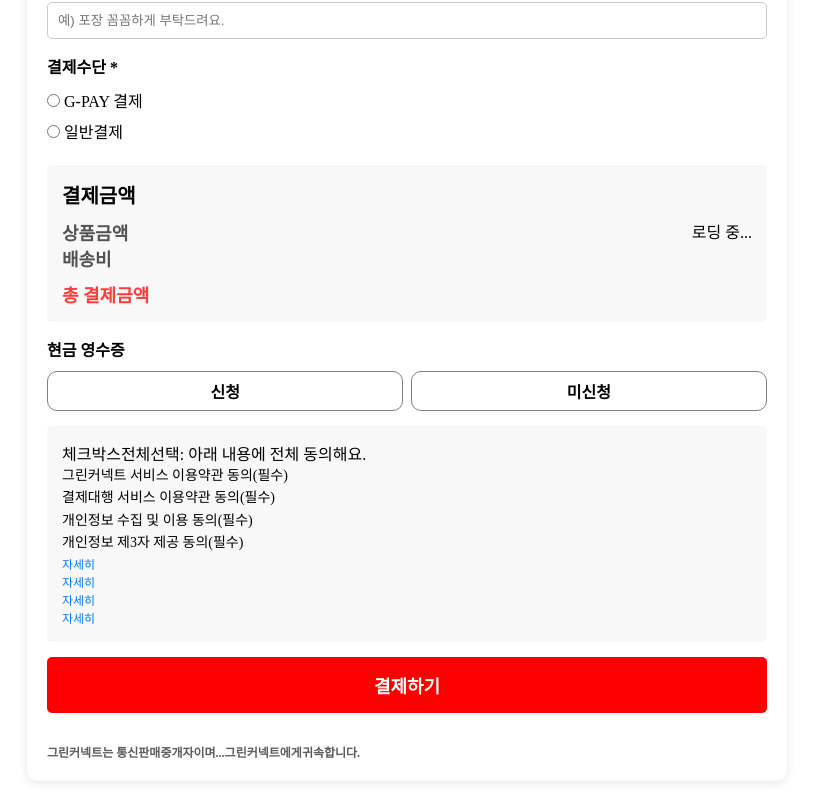
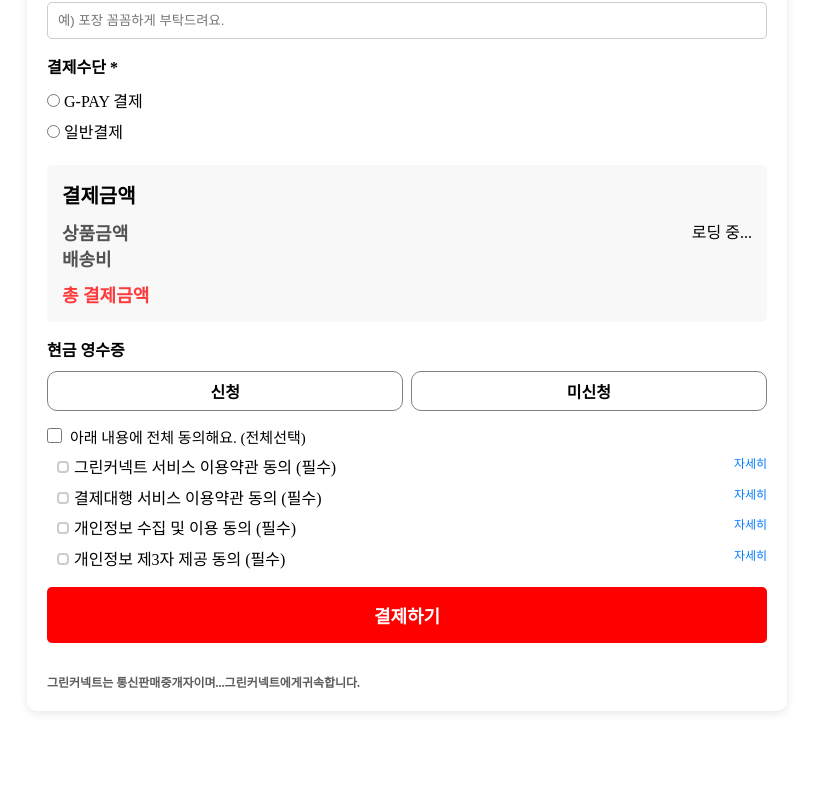
Before and after one commit to janghyun1019/GreenConnect, a React (Create React App) app in the folder src/greenconnect/: page /payPage/1 in a window 1280 px wide. Shown: the part 687-1488 px from the top of the page, without its empty margins (233-1046 px from the left). After the commit the page ends 1418 px from the top, so only its background shows below. Built offline with nearby package versions, Linux system fonts and the light colour scheme.

Commit message:
결제페이지 수정 - 1

```diff
--- a/src/greenconnect/src/pay/PayPage.js
+++ b/src/greenconnect/src/pay/PayPage.js
@@ -22,30 +22,36 @@ function PayPage() {
         return text.length > maxLength ? text.substring(0, maxLength) + ".." : text;
     };
 
+
     // 결제 input 입력한 정보들 담는 것들
     const [tradingType, setTradingType] = useState('commonTrading'); // 거래방식 택배, 만나서거래
-    const [buyerAdress, setBuyerAdress] = useState(null); // 구매자 주소정보
     const [requestContent, setRequestContent] = useState(null); // 구매자 배송요청사항
-
-    // 우편 주소 검색
-    const [adressError, setAdressError] = useState({});
-    const [isLoadingAdress, setIsLoadingAdress] = useState(false);
-    const [address, setAddress] = useState(null);
-    const [formData, setFormData] = useState({
-        receiver: '',
-        phone: '',
-        postal_code: '',
-        address1: '',
-        address2: '',
-        is_default: false
-    });
-
+    const [buyerTotalAdress, setBuyerTotalAdress] = useState(null); // 구매자 주소정보
+    const [postalCode, setPostalCode] = useState(null);
+    const [address1, setAdress1] = useState(null);
+    const [address2, setAdress2] = useState(null);
+    const [receiver, setReceiver] = useState(null);
+    const [receiptPhoneNum, setReceiptPhoneNum] = useState(null);
+    const [receiptBusinessRegiNum, setReceiptBusinessRegiNum] = useState(null);
 
     // 사용자 선택 상태관리
     const [paymentType, setPaymentType] = useState(''); // 결제수단 g-pay or 일반결제
     const [isApplied, setIsApplied] = useState(false); // 소득공제 신청 여부
     const [receiptType, setReceiptType] = useState(null); // 개인소득공제용 or 사업자증빙용
     const [commonPayType, setCommonPayType] = useState(null); // 카드결제 or 무통장입금
+    const [payServiceAllAgree, setPayServiceAllAgree] = useState(false);
+    const [payServiceAgree1, setPayServiceAgree1] = useState(false);
+    const [payServiceAgree2, setPayServiceAgree2] = useState(false);
+    const [payServiceAgree3, setPayServiceAgree3] = useState(false);
+    const [payServiceAgree4, setPayServiceAgree4] = useState(false);
+
+
+    // 우편 주소 검색
+    const [adressError, setAdressError] = useState({});
+    const [isLoadingAdress, setIsLoadingAdress] = useState(false);
+    const [address, setAddress] = useState(null);
+    const [formData, setFormData] = useState({});
+
 
     useEffect(() => {
         // 세션에서 사용자 정보 가져오기 (localStorage나 sessionStorage에서)
@@ -92,33 +98,7 @@ function PayPage() {
         fetchBuyInfo();
     }, [buyUser, postId]); // postId가 변경되면 다시 실행
 
-
-    // useEffect(() => {
-    //     fetchAddresses();
-    // }, []);
-
-    // const fetchAddresses = async () => {
-    //     setIsLoadingAdress(true);
-    //     try {
-    //         // Spring Boot 서버 API 엔드포인트 호출
-    //         const response = await axios.get('/api/addresses');
-    //         setAddress(response.data);
-    //     } catch (error) {
-    //         console.error("주소 목록을 불러오는데 실패했습니다:", error);
-    //         alert("주소 목록을 불러오는데 실패했습니다.");
-    //     } finally {
-    //         setIsLoadingAdress(false);
-    //     }
-    // };
-
-    const handleChange = (e) => {
-        const { name, value, type, checked } = e.target;
-        setFormData({
-            ...formData,
-            [name]: type === 'checkbox' ? checked : value
-        });
-    };
-
+    // 우편 주소
     const searchPostalCode = () => {
         if (!window.daum || !window.daum.Postcode) {
             const script = document.createElement('script');
@@ -132,14 +112,22 @@ function PayPage() {
 
     const openPostcode = () => {
         new window.daum.Postcode({
-            oncomplete: function(data) {
-                setFormData({
-                    ...formData,
-                    postal_code: data.zonecode,
-                    address1: data.roadAddress || data.jibunAddress
-                });
+            oncomplete: function (data) {
+                setPostalCode(data.zonecode)
+                setAdress1(data.roadAddress || data.jibunAddress)
             }
         }).open();
+    };
+
+    // 서비스 이용약관 전체동의 시 모두 체크
+    const handlePayServiceAllAgreeChange = (e) => {
+        const isChecked = e.target.checked;
+        setPayServiceAllAgree(isChecked);
+
+        setPayServiceAgree1(isChecked);
+        setPayServiceAgree2(isChecked);
+        setPayServiceAgree3(isChecked);
+        setPayServiceAgree4(isChecked);
     };
 
 
@@ -163,6 +151,7 @@ function PayPage() {
                     <div><label><input type='radio' name='tradingType' value='meetTrading' checked={tradingType === 'meetTrading'} onChange={(e) => setTradingType(e.target.value)} /> 만나서 거래(택배비 차감)</label></div> {/* 체크시 -postCost */}
                 </div>
 
+                {tradingType === 'commonTrading' && (
                     <div className='payBuyerAdressBox'>
                         <div className='payBuyerAdressTitle'>배송지 *</div>
                         <div className="payBuyerAdressBoxApi">
@@ -172,12 +161,13 @@ function PayPage() {
                                     type="text"
                                     name="postal_code"
                                     placeholder="우편번호 검색"
-                                value={formData.postal_code}
-                                onChange={handleChange}
+                                    value={postalCode}
+                                    onChange={(e) => setPostalCode(e.target.value)}
                                     className={adressError.postal_code ? 'error' : ''}
                                     readOnly
+                                    required
                                 />
-                            <button style={{padding:'5px', margin:'5px 0 5px 0', backgroundColor:'white',fontWeight:'bold' , borderRadius:'5px'}}
+                                <button style={{ padding: '5px', margin: '5px 0 5px 0', backgroundColor: 'white', fontWeight: 'bold', borderRadius: '5px' }}
                                     type="button"
                                     className="search-button"
                                     onClick={searchPostalCode}
@@ -194,10 +184,11 @@ function PayPage() {
                                 type="text"
                                 name="address1"
                                 placeholder="우편번호를 검색 해 주세요."
-                            value={formData.address1}
-                            onChange={handleChange}
+                                value={address1}
+                                onChange={(e) => setAdress1(e.target.value)}
                                 className={adressError.address1 ? 'error' : ''}
                                 readOnly
+                                required
                             />
                             {adressError.address1 && <span className="error-text">{adressError.address1}</span>}
                         </div>
@@ -207,9 +198,10 @@ function PayPage() {
                             <input
                                 type="text"
                                 name="address2"
+                                value={address2}
                                 placeholder="상세 주소를 입력 해 주세요."
-                            value={formData.address2}
-                            onChange={handleChange}
+                                onChange={(e) => setAdress2(e.target.value)}
+                                required
                             />
                         </div>
 
@@ -219,31 +211,32 @@ function PayPage() {
                                 type="text"
                                 name="receiver"
                                 placeholder="받으시는분 성함을 입력 해 주세요."
-                            value={formData.receiver}
-                            onChange={handleChange}
+                                value={receiver}
+                                onChange={(e) => setReceiver(e.target.value)}
+                                required
                             />
                         </div>
 
                     </div>
-
+                )}
                 <div className='payRequestBox'>
                     <div className='payRequestTitle'>거래 요청사항</div>
                     <div style={{ fontSize: '12px', fontWeight: 'bold', color: 'gray', padding: '0 0 5px 0' }}>판매자 및 배송기사에게 전달되는 요청사항이에요.</div>
-                    <div><input type='text' name='requestContent' placeholder='예) 포장 꼼꼼하게 부탁드려요.' onChange={(e) => setRequestContent(e.target.value)} /></div>
+                    <div><input type='text' name='requestContent' value={requestContent} placeholder='예) 포장 꼼꼼하게 부탁드려요.' onChange={(e) => setRequestContent(e.target.value)} /></div>
                 </div>
 
                 <div className='paymentType'>
                     <div className='paymentTypeTitle'>결제수단 *</div>
-                    <div><label><input type='radio' name='paymentType' value='gpay' checked={paymentType === 'gpay'} onChange={(e) => setPaymentType(e.target.value)} /> G-PAY 결제</label></div>
-                    <div><label><input type='radio' name='paymentType' value='common' checked={paymentType === 'common'} onChange={(e) => setPaymentType(e.target.value)} /> 일반결제</label></div>
+                    <div><label><input type='radio' name='paymentType' value='gPay' checked={paymentType === 'gPay'} onChange={(e) => setPaymentType(e.target.value)} /> G-PAY 결제</label></div>
+                    <div><label><input type='radio' name='paymentType' value='commonPay' checked={paymentType === 'commonPay'} onChange={(e) => setPaymentType(e.target.value)} /> 일반결제</label></div>
                 </div>
-                {paymentType === 'gpay' && (
+                {paymentType === 'gPay' && (
                     <div className='selectGpayBox'>
                         <div>현재 G-PAY 잔액: 원</div>  {/* gpay정보 불러와서입력 */}
                         <div>결제 후 예상 G-PAY 잔액: 원</div>
                     </div>
                 )}
-                {paymentType === 'common' && (
+                {paymentType === 'commonPay' && (
                     <div className='selectCommonPayBox'>
                         <div className='commonPayTypeBox'>
                             <div className={`payOption ${commonPayType === 'card' ? 'selected' : ''}`} onClick={() => setCommonPayType('card')} >카드결제</div>
@@ -251,12 +244,12 @@ function PayPage() {
                         </div>
                     </div>
                 )}
-                {commonPayType === 'card' && (
+                {commonPayType === 'card' && paymentType === 'commonPay' && (
                     <div className='selectCardPay'>
-
+                        카드결제시 띄우는 창
                     </div>
                 )}
-                {commonPayType === 'bankBook' && (
+                {commonPayType === 'bankBook' && paymentType === 'commonPay' && (
                     <div className='selectBankBookPay'>무통장결제시 띄우는 창</div>
                 )}
 
@@ -313,30 +306,79 @@ function PayPage() {
 
                             {/* 선택에 따라 정보 입력 박스 출력 */}
                             {receiptType === 'personal' && (
-                                <div><input type='text' placeholder='휴대폰 번호를 입력해주세요. - 포함 / 예) 000-0000-0000' /></div>
+                                <div><input type='text' name='receiptPhoneNum' value={receiptPhoneNum} onChange={(e) => setReceiptPhoneNum(e.target.value)} placeholder='휴대폰 번호를 입력해주세요. - 포함 / 예) 000-0000-0000' /></div>
                             )}
 
                             {receiptType === 'business' && (
-                                <div><input type='text' placeholder='사업자등록번호를 입력해주세요. -포함 / 예) 123-45-67890' /></div>
+                                <div><input type='text' name='receiptBusinessRegiNum' value={receiptBusinessRegiNum} onChange={(e) => setReceiptBusinessRegiNum(e.target.value)} placeholder='사업자등록번호를 입력해주세요. -포함 / 예) 123-45-67890' /></div>
                             )}
                         </div>
                     )}
                 </div>
 
                 <div className='payAgreeBox'>
-                    <div>체크박스전체선택: 아래 내용에 전체 동의해요.</div>
+
                     <div className='payAgreeUnit'>
-                        <div>그린커넥트 서비스 이용약관 동의(필수)</div>
-                        <div>결제대행 서비스 이용약관 동의(필수)</div>
-                        <div>개인정보 수집 및 이용 동의(필수)</div>
-                        <div>개인정보 제3자 제공 동의(필수)</div>
+                        <div className='payAllAgree'>
+                            <label>
+                                <input
+                                    type="checkbox"
+                                    checked={payServiceAllAgree}
+                                    onChange={handlePayServiceAllAgreeChange}
+                                />
+                                아래 내용에 전체 동의해요. (전체선택)
+                            </label>
                         </div>
                         <div className='payAgreeUnitDetail'>
-                        <div>자세히</div>
-                        <div>자세히</div>
-                        <div>자세히</div>
+                            <div><label>
+                                <input
+                                    type="checkbox"
+                                    name="payServiceAgree1"
+                                    checked={payServiceAgree1}
+                                    onChange={(e) => setPayServiceAgree1(e.target.checked)}
+                                />
+                                그린커넥트 서비스 이용약관 동의 (필수)
+                            </label></div>
                             <div>자세히</div>
                         </div>
+                        <div className='payAgreeUnitDetail'>
+                            <div><label>
+                                <input
+                                    type="checkbox"
+                                    name="payServiceAgree2"
+                                    checked={payServiceAgree2}
+                                    onChange={(e) => setPayServiceAgree2(e.target.checked)}
+                                />
+                                결제대행 서비스 이용약관 동의 (필수)
+                            </label></div>
+                            <div>자세히</div>
+                        </div>
+                        <div className='payAgreeUnitDetail'>
+                            <div><label>
+                                <input
+                                    type="checkbox"
+                                    name="payServiceAgree3"
+                                    checked={payServiceAgree3}
+                                    onChange={(e) => setPayServiceAgree3(e.target.checked)}
+                                />
+                                개인정보 수집 및 이용 동의 (필수)
+                            </label></div>
+                            <div>자세히</div>
+                        </div>
+                        <div className='payAgreeUnitDetail'>
+                            <div><label>
+                                <input
+                                    type="checkbox"
+                                    name="payServiceAgree4"
+                                    checked={payServiceAgree4}
+                                    onChange={(e) => setPayServiceAgree4(e.target.checked)}
+                                />
+                                개인정보 제3자 제공 동의 (필수)
+                            </label></div>
+                            <div>자세히</div>
+                        </div>
+                    </div>
+
                 </div>
 
                 <div className='paySubmitBtnBox'>
--- a/src/greenconnect/src/pay/css/PayPage.css
+++ b/src/greenconnect/src/pay/css/PayPage.css
@@ -1,4 +1,3 @@
-
 /* 결제 페이지 스타일 */
 .payPageMainContainer {
     width: 100%;
@@ -33,6 +32,7 @@
     padding-bottom: 15px;
     margin-bottom: 15px;
 }
+
 .payProductInfoTitle {
     font-weight: bold;
     margin-bottom: 10px;
@@ -42,9 +42,11 @@
 .payTradingTypeBox {
     margin-bottom: 10px;
 }
-.payTradingTypeBox div label input{
+
+.payTradingTypeBox div label input {
     margin-bottom: 12px;
 }
+
 .payTradingTypeTitle {
     font-weight: bold;
     margin-bottom: 10px;
@@ -83,7 +85,7 @@
     margin-bottom: 15px;
 }
 
-.paymentType div label input{
+.paymentType div label input {
     margin-bottom: 12px;
 }
 
@@ -91,24 +93,26 @@
     font-weight: bold;
     margin-bottom: 10px;
 }
-.selectCommonPayBox, .selectGpayBox {
-    padding: 10px;
-    border: 1px solid #ddd;
-    border-radius: 5px;
+
+.selectCommonPayBox,
+.selectGpayBox {
     margin-bottom: 10px;
     font-weight: bold;
 }
+
 .selectGpayBox {
     display: flex;
     flex-direction: column;
     gap: 10px;
     color: rgb(50, 50, 50);
 }
+
 .commonPayTypeBox {
     display: flex;
     flex-direction: row;
     justify-content: space-between;
 }
+
 .commonPayTypeBox div {
     border: 1px solid gray;
     border-radius: 10px;
@@ -118,6 +122,7 @@
     justify-content: center;
     align-items: center;
 }
+
 .commonPayTypeBox div:hover {
     cursor: pointer;
     background-color: rgb(115, 226, 115, 0.5);
@@ -156,7 +161,8 @@
     color: rgb(83, 83, 83);
 }
 
-.payTotalPriceResult div:nth-child(3), .payTotalPriceContent div:nth-child(3) {
+.payTotalPriceResult div:nth-child(3),
+.payTotalPriceContent div:nth-child(3) {
     margin-top: 10px;
     color: rgba(255, 0, 0, 0.767);
 }
@@ -218,16 +224,87 @@
 
 /* 이용 약관 동의 */
 .payAgreeBox {
-    background: #f8f8f8;
-    padding: 15px;
+    width: 100%;
     border-radius: 5px;
     margin-bottom: 15px;
+    display: flex;
+    flex-direction: row;
 }
+
+.payAllAgree {
+    font-size: 15px;
+}
+
 .payAgreeUnit {
-    font-size: 14px;
+    width: 100%;
+    font-size: 12px;
     line-height: 1.6;
+    display: flex;
+    flex-direction: column;
+    gap: 5px;
 }
+
 .payAgreeUnitDetail {
+    width: 100%;
+    display: flex;
+    flex-direction: row;
+    justify-content: space-between;
+}
+
+/* 체크박스 */
+.payAgreeUnitDetail input[type="checkbox"] {
+    appearance: none;
+    -webkit-appearance: none;
+    -moz-appearance: none;
+    width: 12px;
+    height: 12px;
+    border: 2px solid #ccc;
+    border-radius: 4px;
+    background-color: #fff;
+    position: relative;
+    cursor: pointer;
+    transition: all 0.3s ease;
+    margin-right: 5px;
+}
+
+.payAgreeUnitDetail input[type="checkbox"]:checked {
+    background-color: #4caf50;
+    border-color: #4caf50;
+}
+
+.payAgreeUnitDetail input[type="checkbox"]:checked::before {
+    content: "✔";
+    position: absolute;
+    top: 50%;
+    left: 50%;
+    transform: translate(-50%, -50%);
+    font-size: 10px;
+    color: white;
+}
+
+.payAgreeUnitDetail input[type="checkbox"]:hover {
+    border-color: #888;
+}
+
+.payAgreeUnitDetail input[type="checkbox"]:checked+label {
+    color: #4caf50;
+}
+
+.payAgreeUnitDetail label {
+    font-size: 16px;
+    padding-left: 10px;
+    cursor: pointer;
+    transition: color 0.3s ease;
+}
+
+.payAllAgree input[type="checkbox"] {
+    width: 15px;
+    height: 15px;
+    margin-right: 8px;
+}
+
+.payAgreeUnitDetail div:nth-child(2) {
+    /* 자세히 버튼 */
     font-size: 12px;
     color: #007BFF;
     cursor: pointer;
@@ -244,6 +321,7 @@
     border-radius: 5px;
     cursor: pointer;
 }
+
 .paySubmitBtnBox:hover {
     background: darkred;
 }
--- a/src/greenconnect/src/postDetail/WritePost.js
+++ b/src/greenconnect/src/postDetail/WritePost.js
@@ -119,7 +119,6 @@ function WritePost() {
     };
 
     // 우편주소api
-
     const searchPostalCode = () => {
         if (!window.daum || !window.daum.Postcode) {
             const script = document.createElement('script');
```
Lines whose indentation alone changed are shown as unchanged.
